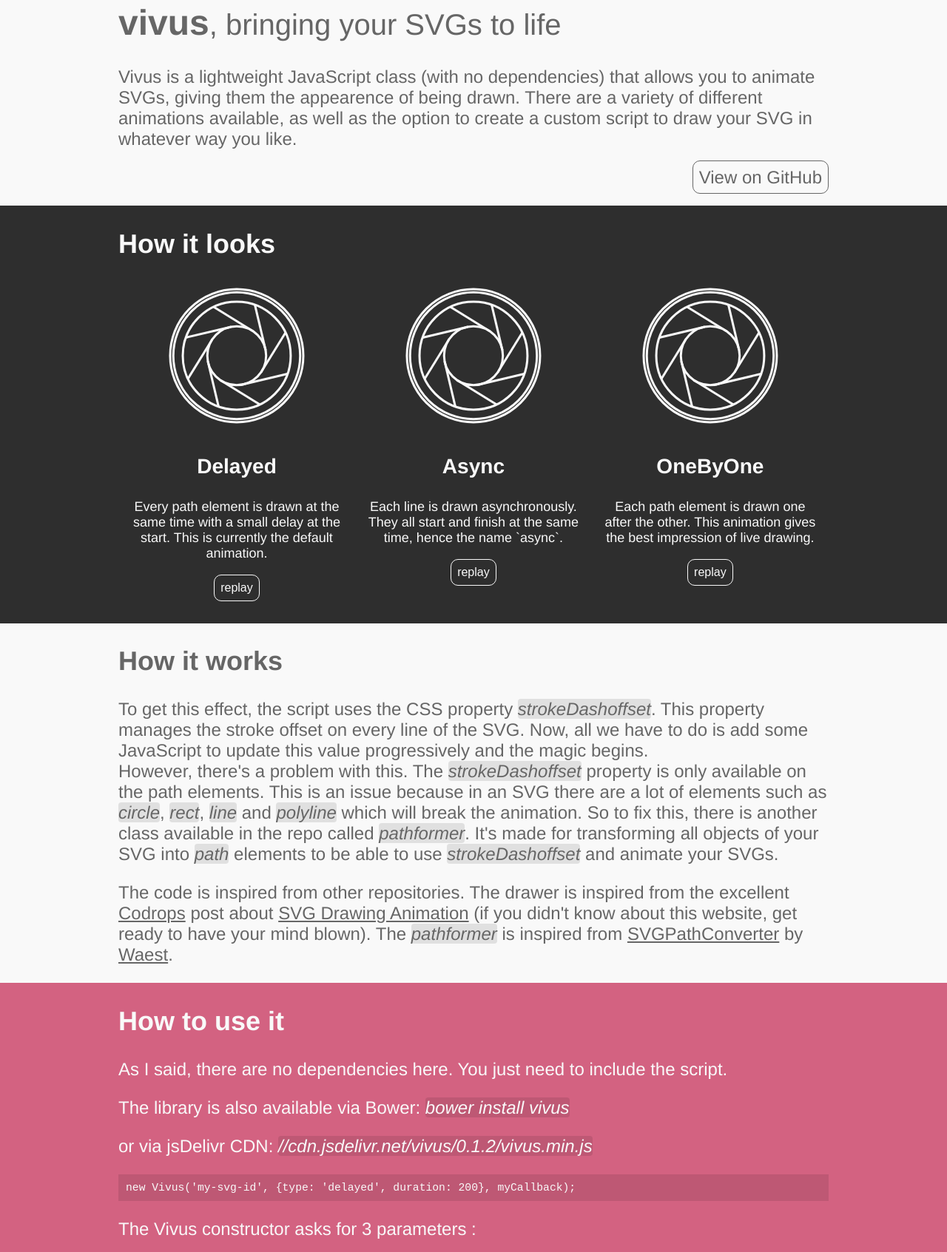
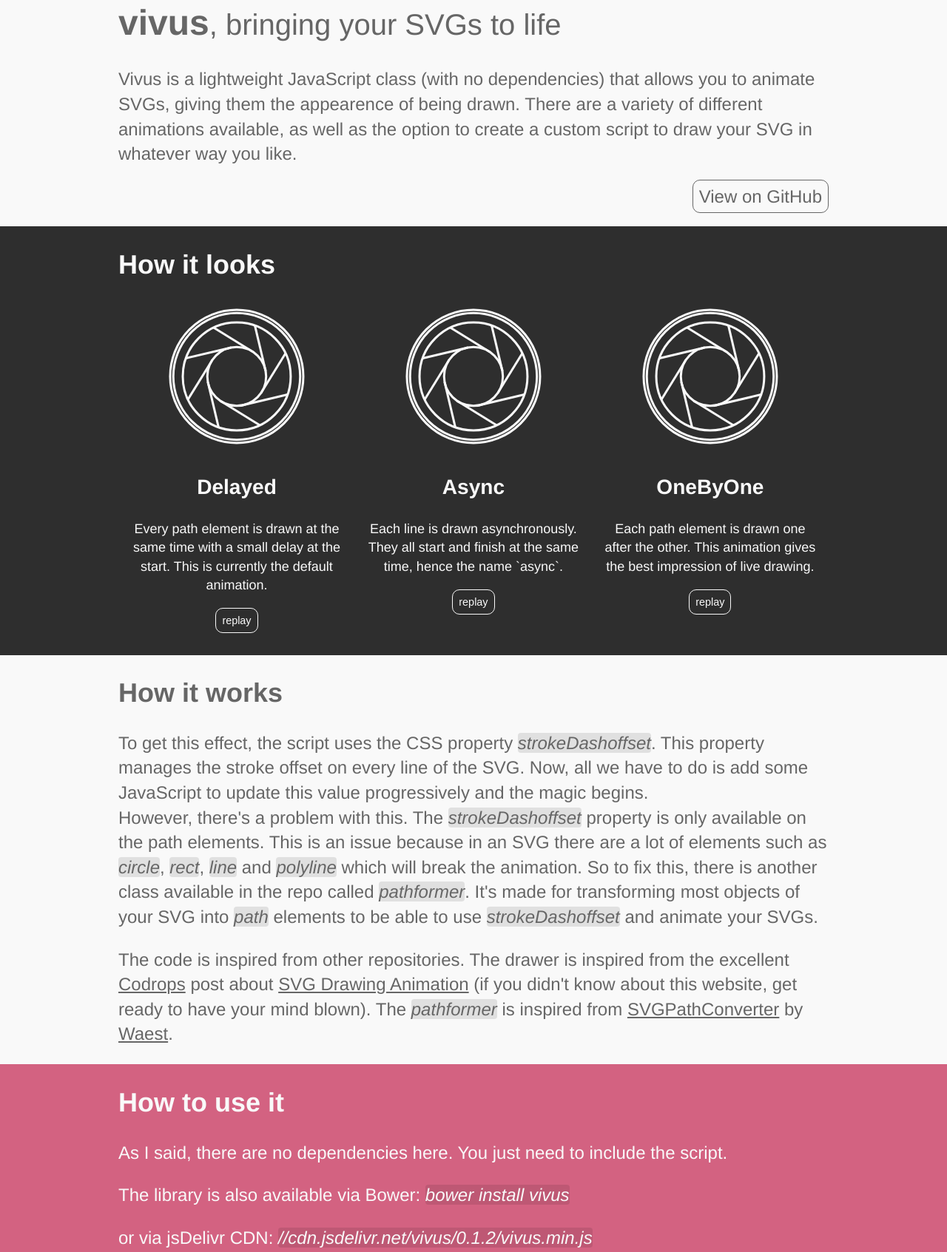
Before and after one commit to maxwellito/vivus, a website: page index.html in a window 1280 px wide. Shown: the part 395-2088 px from the top of the page at 74% size. Drawn offline with Linux system fonts and the light colour scheme.

Commit message:
Update documentation and styling

```diff
--- a/index.html
+++ b/index.html
@@ -10,11 +10,13 @@
 		<style type="text/css">
 
 			/* Base style */
+			html {
+				font-size: 24px;
+			}
 			body {
 				margin: 0 0 40px;
 				font-family: 'Helvetica Neue', 'Helvetica', 'Arial', sans-serif;
 				font-weight: 100;
-				font-size: 24px;
 				color: #666666;
 				background-color: #F9F9F9;
 				word-break: break-word;
@@ -27,7 +29,8 @@
 				font-weight: 100;
 			}
 			p {
-				font-size: 1em;
+				font-size: 1rem;
+				line-height: 1.4rem;
 			}
 			dl dt {
 				font-weight: bold;
@@ -41,7 +44,7 @@
 				border: 1px solid #666666;
 				color: #666666;
 				background-color: rgba(0,0,0,0);
-				font-size: 16px;
+				font-size: 0.6rem;
 				font-weight: 100;
 				text-decoration: none;
 				cursor: pointer;
@@ -60,10 +63,12 @@
 			}
 			.smaller {
 				margin: 4px 0;
-				font-size: 0.75em;
+				font-size: 0.75rem;
+				line-height: 1.05rem;
 			}
 			.bigger {
-				font-size: 1em;
+				font-size: 1rem;
+				line-height: 1.4rem;
 			}
 			.clearer {
 				clear: both;
@@ -85,14 +90,16 @@
 				padding: 0 12px;
 			}
 			.col3 p {
-				font-size: 0.75em;
+				font-size: 0.75rem;
+				line-height: 1.05rem;
 			}
 			.code {
 				overflow: hidden;
 				margin: 0; padding: 10px;
 				border: none;
 				background-color: rgba(0,0,0,0.1);
-				font-size: 0.6125em;
+				font-size: 0.6125rem;
+				line-height: 0.8575rem;
 				font-family: monospace;
 			}
 			.bloc {
@@ -128,12 +135,12 @@
 				width: 400px; height: 320px;
 			}
 			.goodbye-head {
-				font-size: 1.5em;
+				font-size: 1.5rem;
 				text-align: center;
 				margin-bottom: 0;
 			}
 			.goodbye-sub {
-				font-size: 0.875em;
+				font-size: 0.875rem;
 				text-align: center;
 				margin: 0 0 20px;
 			}
@@ -311,7 +318,7 @@
 			<h2>How it works</h2>
 			<p>To get this effect, the script uses the CSS property <i>strokeDashoffset</i>. This property manages the stroke offset on every line of the SVG. Now, all we have to do is add some JavaScript to update this value progressively and the magic begins.
 			<br>
-			However, there's a problem with this. The <i>strokeDashoffset</i> property is only available on the path elements. This is an issue because in an SVG there are a lot of elements such as <i>circle</i>, <i>rect</i>, <i>line</i> and <i>polyline</i> which will break the animation. So to fix this, there is another class available in the repo called <i>pathformer</i>. It's made for transforming all objects of your SVG into <i>path</i> elements to be able to use <i>strokeDashoffset</i> and animate your SVGs.</p>
+			However, there's a problem with this. The <i>strokeDashoffset</i> property is only available on the path elements. This is an issue because in an SVG there are a lot of elements such as <i>circle</i>, <i>rect</i>, <i>line</i> and <i>polyline</i> which will break the animation. So to fix this, there is another class available in the repo called <i>pathformer</i>. It's made for transforming most objects of your SVG into <i>path</i> elements to be able to use <i>strokeDashoffset</i> and animate your SVGs.</p>
 
 			<p>The code is inspired from other repositories. The drawer is inspired from the excellent <a href="http://tympanus.net/codrops/">Codrops</a> post about <a href="http://tympanus.net/codrops/2013/12/30/svg-drawing-animation/">SVG Drawing Animation</a> (if you didn't know about this website, get ready to have your mind blown). The <i>pathformer</i> is inspired from <a href="https://github.com/Waest/SVGPathConverter">SVGPathConverter</a> by <a href="https://github.com/Waest">Waest</a>.</p>
 		</div>
```
Also changed, not shown: readme.md.
